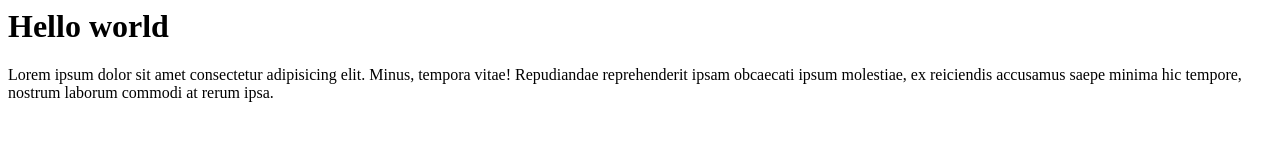
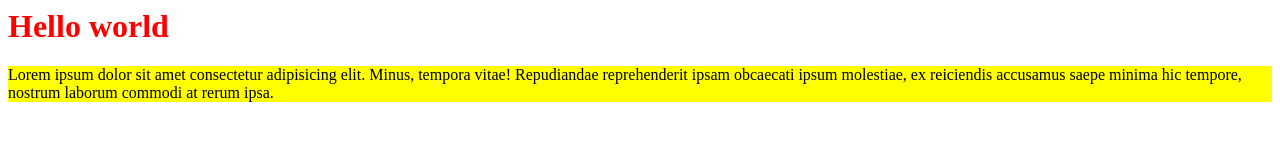
Before and after one commit to tatohmodest/myown, a plain HTML site: page index.html in a window 1280 px wide. Drawn offline with Linux system fonts and the light colour scheme.

Commit message:
the school comit

```diff
--- a/index.html
+++ b/index.html
@@ -3,3 +3,11 @@
 </h1>
 <p>Lorem ipsum dolor sit amet consectetur adipisicing elit. Minus, tempora vitae! Repudiandae reprehenderit ipsam obcaecati ipsum molestiae, ex reiciendis accusamus saepe minima hic
     tempore, nostrum laborum commodi at rerum ipsa.</p>
+    <style>
+        h1{
+  color:red;
+}
+p{
+  background:yellow;
+}
+    </style>
```
Also changed, not shown: home.html (added, +1 -0 lines).
